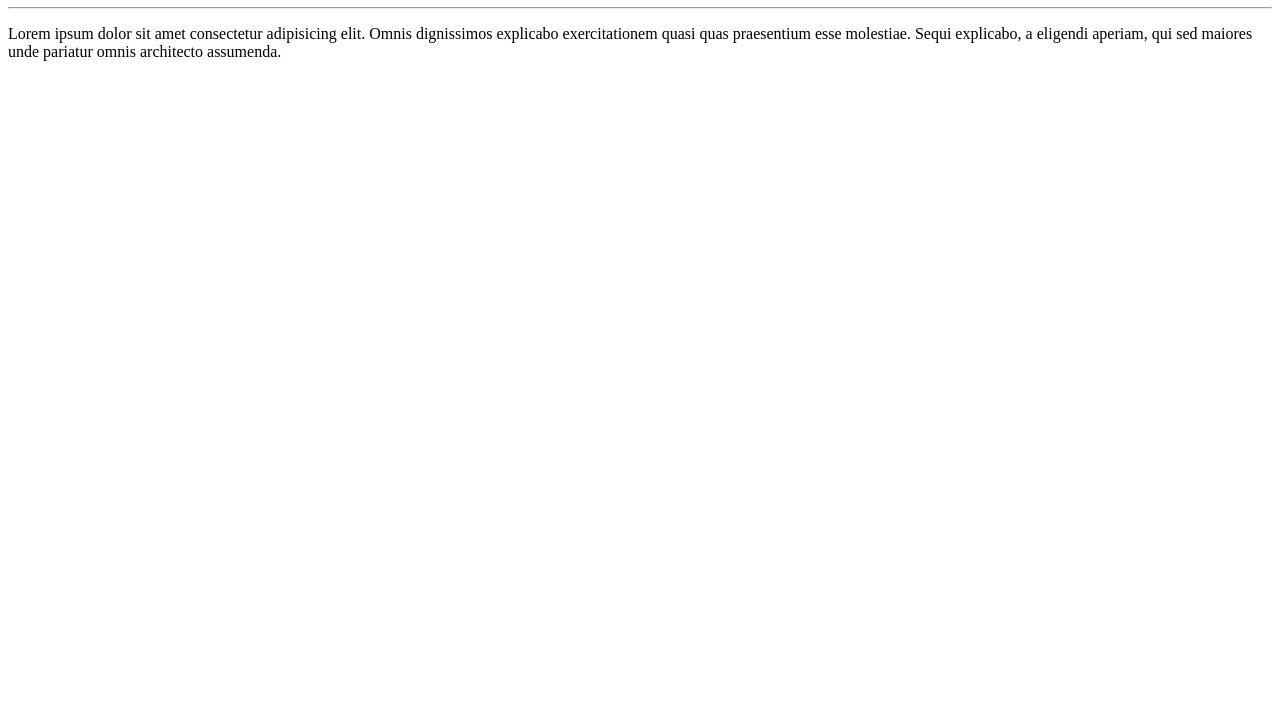
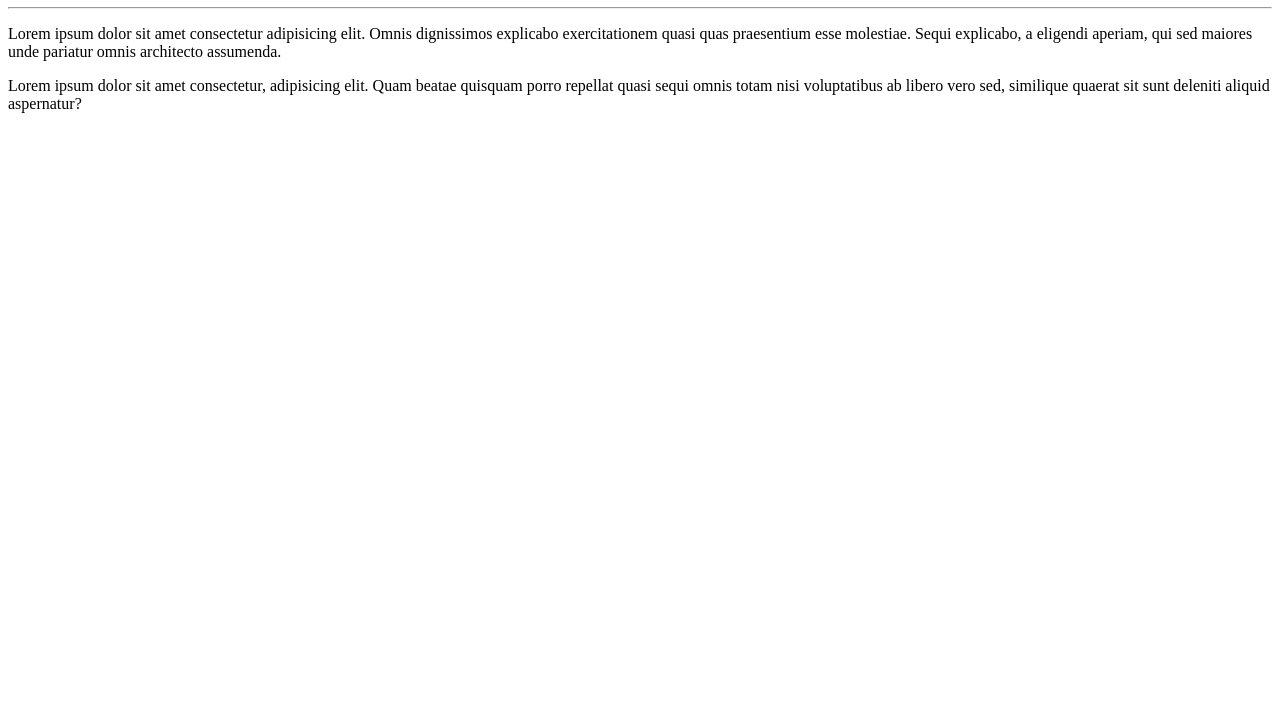
Before and after one commit to biuksumsina/Olas-Mundos, a plain HTML site: page site-exemplo/index.html in a window 1280 px wide. Shown: the part 73-800 px from the top of the page. Drawn offline with Linux system fonts and the light colour scheme.

Commit message:
Adicionei um paragrafo

```diff
--- a/site-exemplo/index.html
+++ b/site-exemplo/index.html
@@ -9,5 +9,6 @@
     <h1>Olá Mundo!</h1>
     <hr>
     <p>Lorem ipsum dolor sit amet consectetur adipisicing elit. Omnis dignissimos explicabo exercitationem quasi quas praesentium esse molestiae. Sequi explicabo, a eligendi aperiam, qui sed maiores unde pariatur omnis architecto assumenda.</p>
+    <p>Lorem ipsum dolor sit amet consectetur, adipisicing elit. Quam beatae quisquam porro repellat quasi sequi omnis totam nisi voluptatibus ab libero vero sed, similique quaerat sit sunt deleniti aliquid aspernatur?</p>
 </body>
 </html>
```
